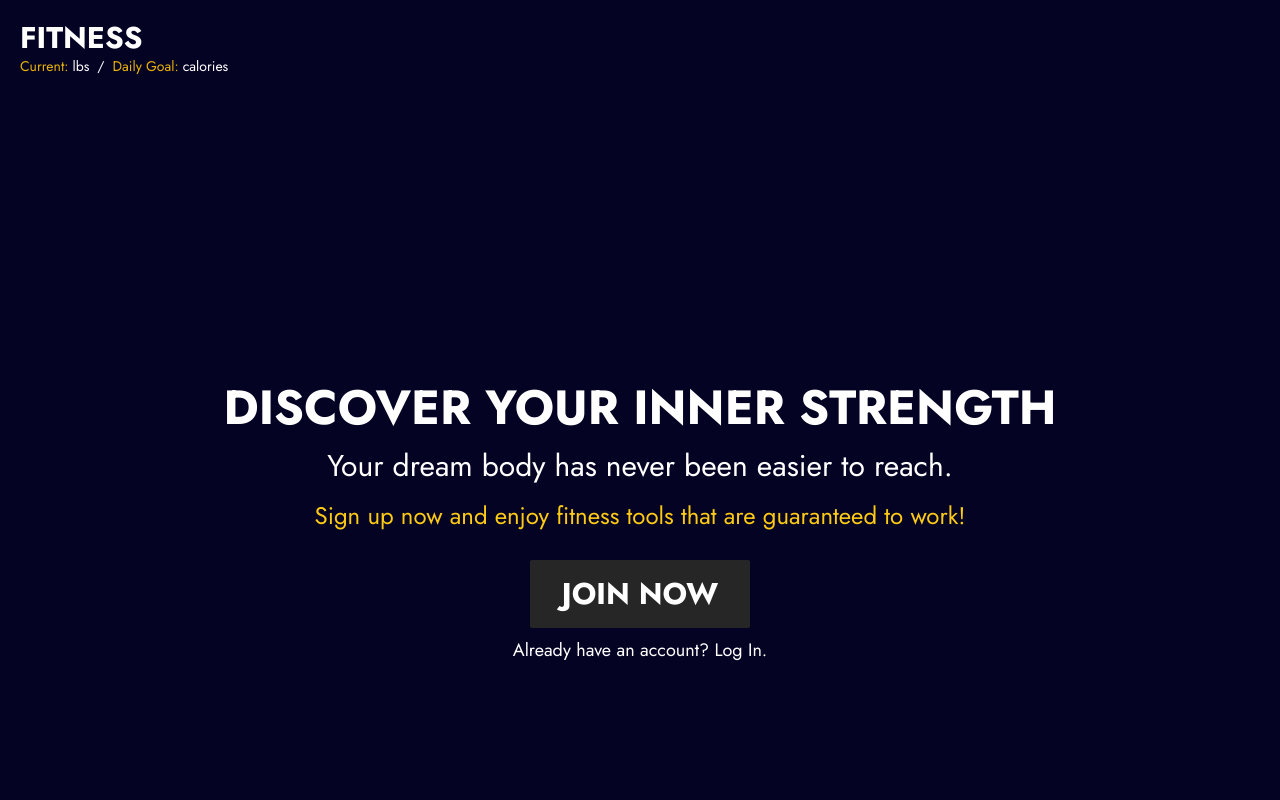
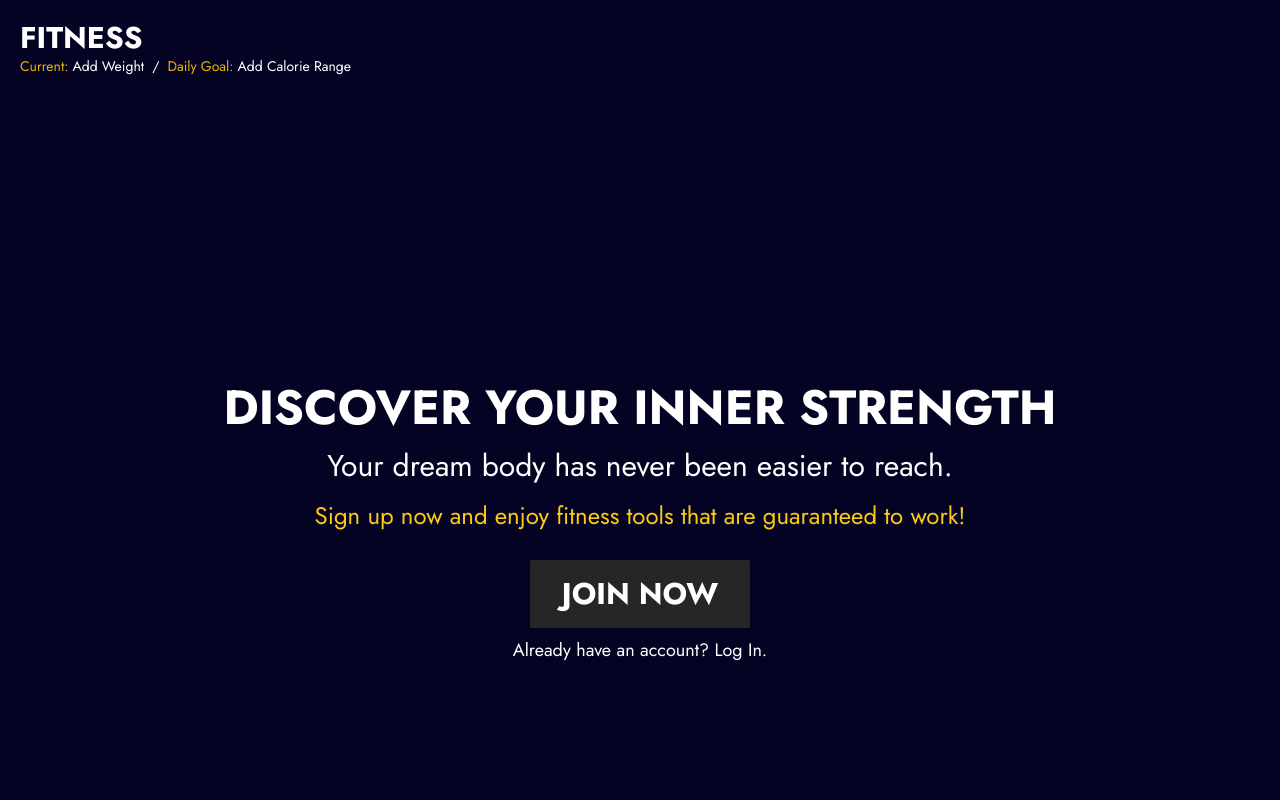
Before and after one commit to pn-code/fitness-app, a React (Vite) app in the folder client/: page /landing in a window 1280 px wide. Shown: the top 800 px of the page. Built offline with nearby package versions, Linux system fonts and the light colour scheme; no server answers.

Commit message:
Fixed error caused by lack of weight/calorieGoal

```diff
--- a/client/src/components/Navbar.jsx
+++ b/client/src/components/Navbar.jsx
@@ -9,6 +9,9 @@ import { CgProfile } from "react-icons/cg";
 const Navbar = ({ user }) => {
     const [open, setOpen] = useState(false);
 
+    const currentUserWeight = user?.weights[user.weights.length - 1];
+    const currentCaloriePlan = user?.caloriePlan;
+
     const handleOpenMobileNavbar = () => {
         setOpen((open) => !open);
     };
@@ -18,7 +21,7 @@ const Navbar = ({ user }) => {
             {/* LOGO */}
             <div>
                 <Link style={{ textDecoration: "none" }} to="/">
-                    <h1 className="text-[20px] font-black text-white sm:text-3xl">
+                    <h1 className="text-[24px] font-black text-white sm:text-3xl">
                         FITNESS
                     </h1>
                 </Link>
@@ -27,12 +30,19 @@ const Navbar = ({ user }) => {
                 <section className="flex gap-2 text-sm">
                     <div className="flex gap-1">
                         <h3 className="text-yellow-500">Current:</h3>
-                        <span>{parseInt(user?.weights[user.weights.length - 1].pounds) || null} lbs</span>
+                        <span className="hover:underline cursor-pointer">
+                            {currentUserWeight
+                                ? `${currentUserWeight} lbs`
+                                : "Add Weight"}
+                        </span>
                     </div>
                     /
                     <div className="flex gap-1">
                         <h3 className="text-yellow-500">Daily Goal:</h3>
-                        <span>{user?.calorieGoal || null} calories</span>
+                        <span className="hover:underline cursor-pointer">
+                            {currentCaloriePlan ? `${currentCaloriePlan} calories` : "Add Calorie Range"}{" "}
+
+                        </span>
                     </div>
                 </section>
             </div>
@@ -40,7 +50,10 @@ const Navbar = ({ user }) => {
             {/* MOBILE -> HAMBURGER MENU */}
             {user && (
                 <div className="relative md:hidden cursor-pointer z-[999]">
-                    <button className="bg-[#040324]" onClick={handleOpenMobileNavbar}>
+                    <button
+                        className="bg-[#040324]"
+                        onClick={handleOpenMobileNavbar}
+                    >
                         <GiHamburgerMenu size={28} color="white" />
                     </button>
                     {open && <NavMenu setOpen={setOpen} />}
```
